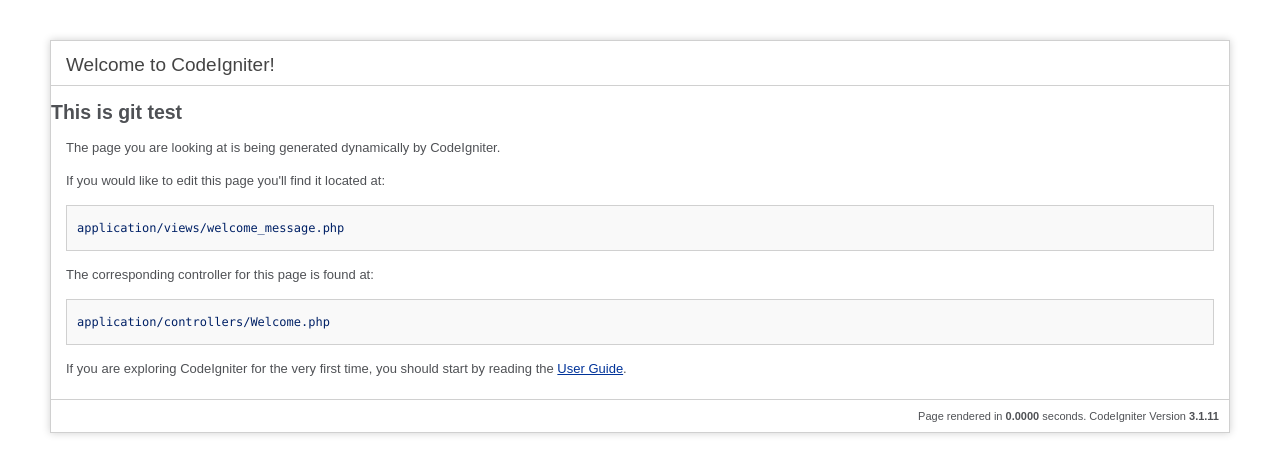
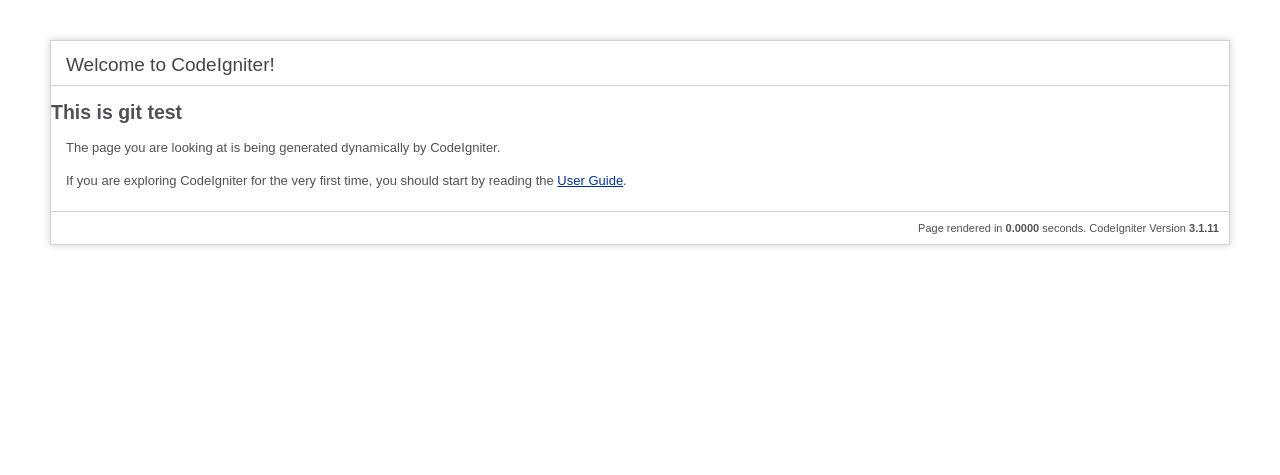
Before and after one commit to chansoft22/myfirstproject, a CodeIgniter app: page /database/ in a window 1280 px wide. Shown: the top 475 px of the page. Run offline with CodeIgniter, Linux system fonts and the light colour scheme.

Commit message:
my first commit

```diff
--- a/application/views/welcome_message.php
+++ b/application/views/welcome_message.php
@@ -73,12 +73,6 @@ defined('BASEPATH') OR exit('No direct script access allowed');
 	<div id="body">
 		<p>The page you are looking at is being generated dynamically by CodeIgniter.</p>
 
-		<p>If you would like to edit this page you'll find it located at:</p>
-		<code>application/views/welcome_message.php</code>
-
-		<p>The corresponding controller for this page is found at:</p>
-		<code>application/controllers/Welcome.php</code>
-
 		<p>If you are exploring CodeIgniter for the very first time, you should start by reading the <a href="user_guide/">User Guide</a>.</p>
 	</div>
 
```
